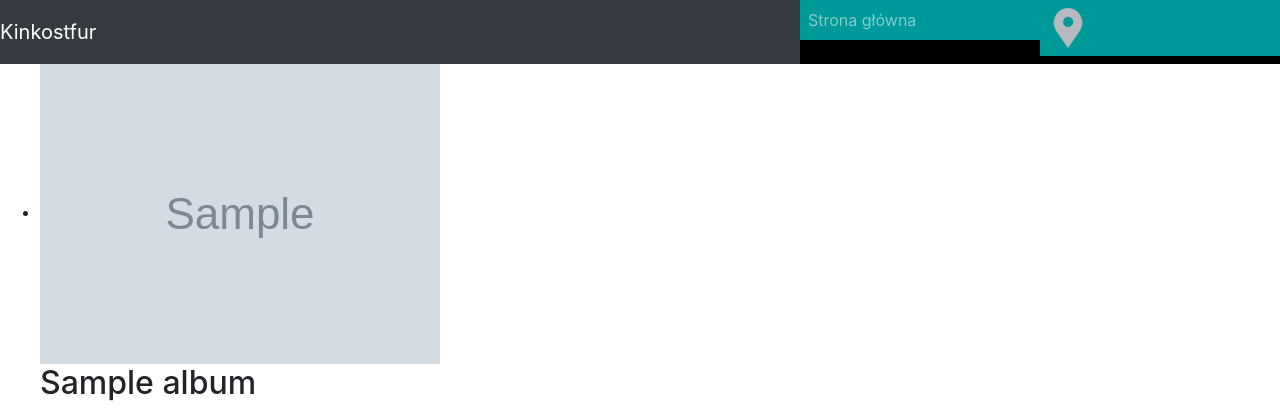
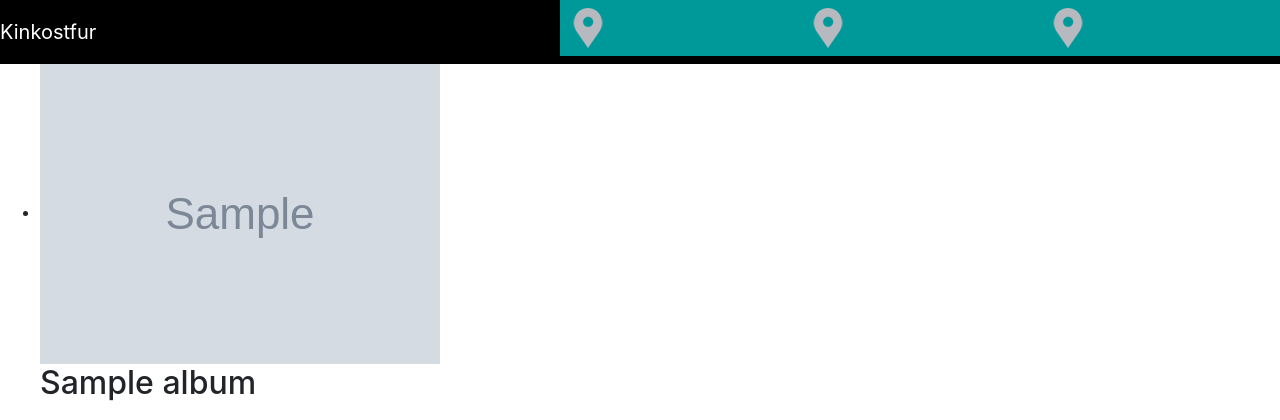
Before and after one commit to PopeFrancisI/artist_portfolio, a Django app: template templates/gallery.html in a window 1280 px wide. Shown: the top 420 px of the page. Run offline with Django 3.2, Linux system fonts and the light colour scheme; the template is opened without the code that fills it: most values are stand-ins (such as "Sample title", 1, 10 or a date in 2020); grey boxes marked "Sample" are stand-in pictures; some libraries are stand-ins or nearby versions.

Commit message:
navbar backgrounds and dropdown menu tiles

```diff
--- a/portfolio/static/css/style.css
+++ b/portfolio/static/css/style.css
@@ -14,11 +14,33 @@
     width: 100%;
 }
 
+.dropdown-profile {
+    background-color: yellow;
+}
+
+.dropdown-gallery {
+    background-color: magenta;
+}
+
+.dropdown-contact {
+    background-color: cyan;
+}
+
 
 .navbar {
     position: relative;
     padding: 0px;
     z-index: 9000;
+    background-color: black;
+}
+
+.navbar-black {
+    background-color: black;
+}
+
+.navbar-tile {
+    transform: translateY(100%);
+    width: 100%;
 }
 
 .nav-item {
--- a/templates/base.html
+++ b/templates/base.html
@@ -14,7 +14,7 @@
 
 <body>
 
-<nav class="navbar navbar-expand-lg navbar-dark bg-dark">
+<nav class="navbar navbar-black navbar-expand-lg navbar-dark">
     <a class="navbar-brand" href="{% url 'index' %}">Kinkostfur</a>
     <button class="navbar-toggler" type="button" data-toggle="collapse" data-target="#navbarNavDropdown"
             aria-controls="navbarNavDropdown" aria-expanded="false" aria-label="Toggle navigation">
@@ -22,17 +22,33 @@
     </button>
     <div class="collapse navbar-collapse" id="navbarNavDropdown">
         <ul class="navbar-nav ml-auto">
-            <li class="nav-item">
-                <a class="nav-link" href="{% url 'index' %}">Strona główna</a>
+            <li class="nav-item dropdown">
+                <a class="nav-link" href="{% url 'gallery' %}">
+                    <img src="{% static 'default_images/default_icon.png' %}">
+                </a>
+                <div class="dropdown-m dropdown-profile">
+                    bong
+                    <img class="navbar-tile" src="{% static STATIC_URL %}/default_images/test_navbar_tile.png">
+                </div>
             </li>
             <li class="nav-item dropdown">
                 <a class="nav-link" href="{% url 'gallery' %}">
                     <img src="{% static 'default_images/default_icon.png' %}">
                 </a>
-                <div class="dropdown-m">
+                <div class="dropdown-m dropdown-gallery">
                     {% for album in albums %}
                         <a class="dropdown-item" href="{% url 'album' title_slug=album.slug %}">{{ album.title }}</a>
                     {% endfor %}
+                    <img class="navbar-tile" src="{% static STATIC_URL %}/default_images/test_navbar_tile.png">
+                </div>
+            </li>
+            <li class="nav-item dropdown">
+                <a class="nav-link" href="{% url 'gallery' %}">
+                    <img src="{% static 'default_images/default_icon.png' %}">
+                </a>
+                <div class="dropdown-m dropdown-contact">
+                    bong
+                    <img class="navbar-tile" src="{% static STATIC_URL %}/default_images/test_navbar_tile.png">
                 </div>
             </li>
         </ul>
--- a/templates/index.html
+++ b/templates/index.html
@@ -5,9 +5,9 @@
     <div id="myCarousel" class="carousel slide" data-ride="carousel">
         <!-- Indicators -->
         <ol class="carousel-indicators">
-            <li data-target="#myCarousel" data-slide-to="0" class="active"></li>
+            <li data-target="#carousel" data-slide-to="0" class="active"></li>
             {% for artwork in artworks|slice:"1:" %}
-                <li data-target="#myCarousel" data-slide-to="{{ forloop.counter }}"></li>
+                <li data-target="#carousel" data-slide-to="{{ forloop.counter }}"></li>
             {% endfor %}
         </ol>
         <!-- Wrapper for slides -->
```
Also changed, not shown: portfolio/static/default_images/test_navbar_tile.png (added).
